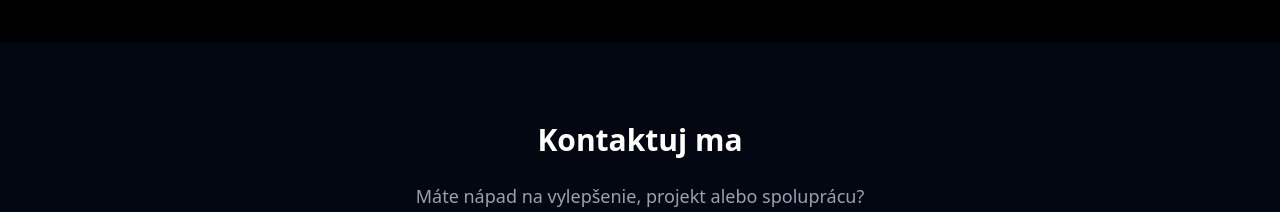
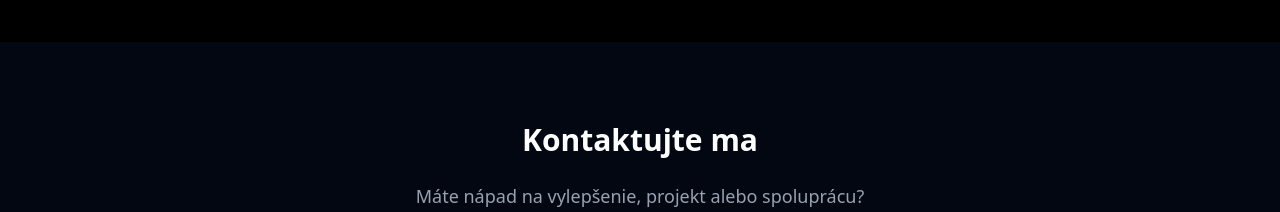
Before and after one commit to crookedr/aboutme, a Next.js app: page / in a window 1280 px wide. Shown: the part 3380-3592 px from the top of the page. Built offline with nearby package versions, Linux system fonts and the light colour scheme.

Commit message:
Update Contact.tsx

```diff
--- a/src/app/components/Contact.tsx
+++ b/src/app/components/Contact.tsx
@@ -43,7 +43,7 @@ export default function Contact() {
         whileInView={{ opacity: 1, y: 0 }}
         transition={{ duration: 0.5 }}
       >
-        Kontaktuj ma
+        Kontaktujte ma
       </motion.h2>
 
       <motion.p
```
